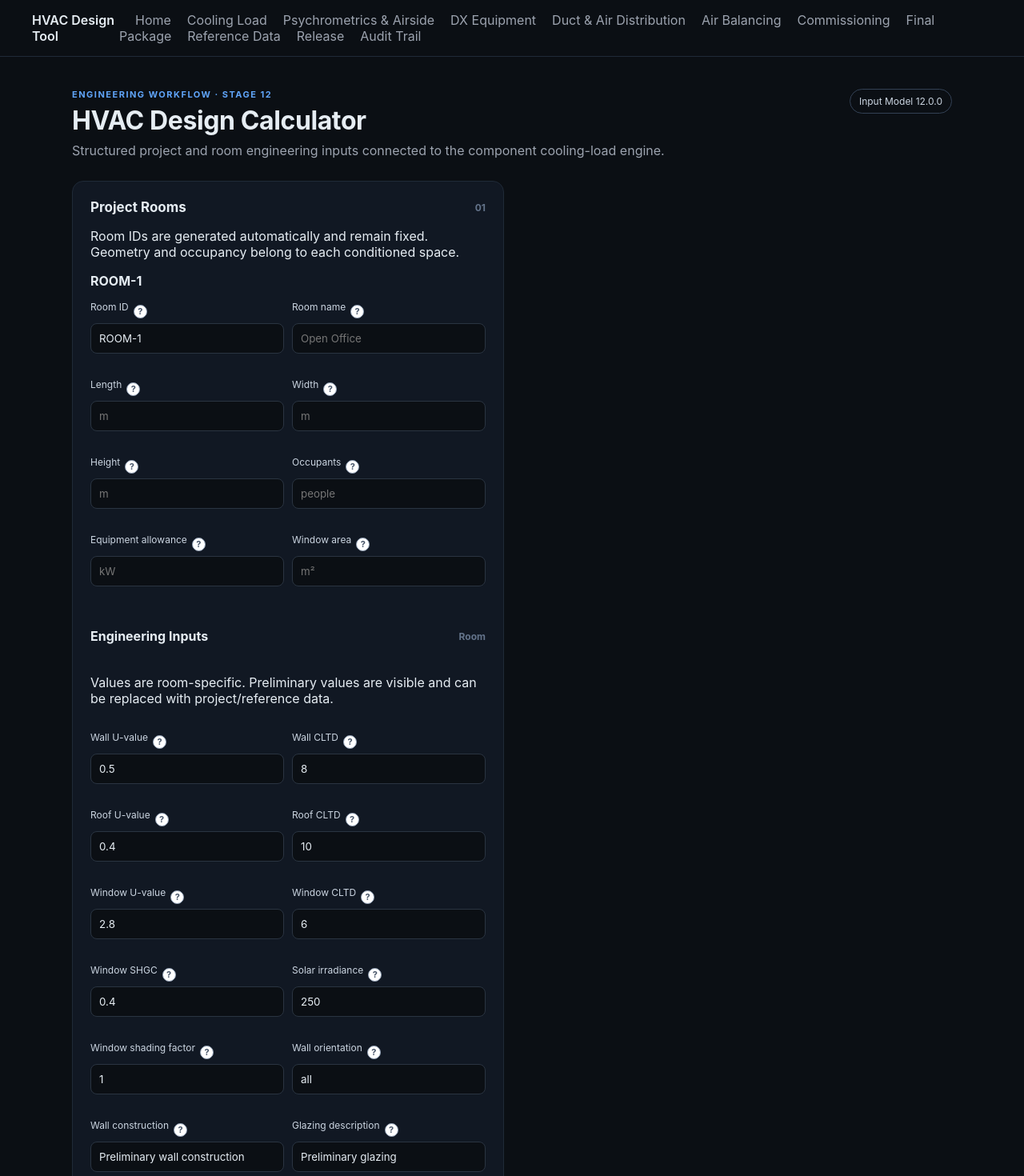
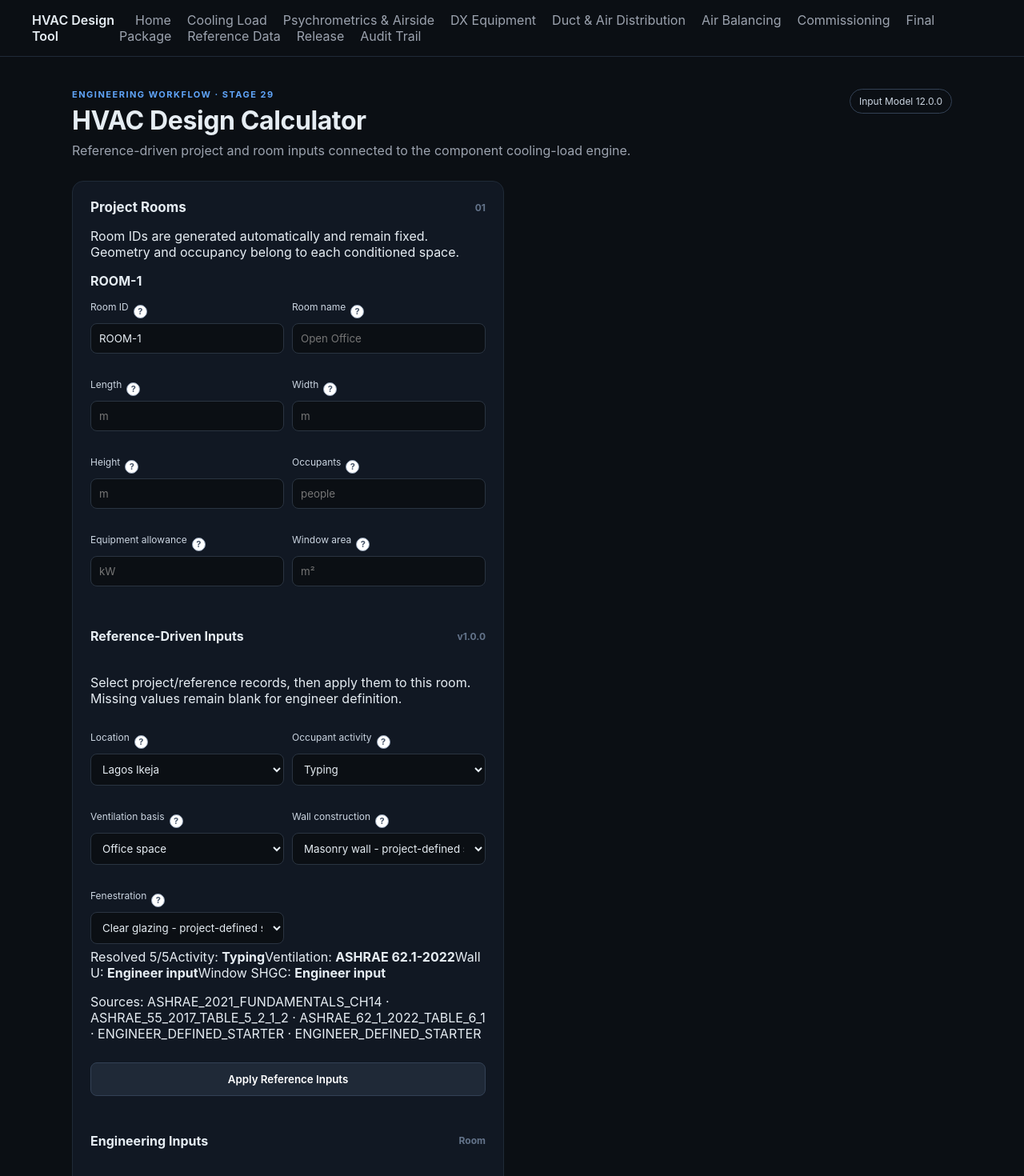
Before and after one commit to idbalorg/hvac-calculator, a React (Vite) app in the folder mep-ai-calculator/: page /calculator in a window 1280 px wide. Shown: the top 1470 px of the page at 80% size. Built offline with nearby package versions, Linux system fonts and the light colour scheme.

Commit message:
Stage 29: integrate reference-driven inputs into cooling load calculator

```diff
--- a/mep-ai-calculator/src/pages/Calculator.jsx
+++ b/mep-ai-calculator/src/pages/Calculator.jsx
@@ -5,6 +5,8 @@ import { calculateProjectCoolingLoads } from "../engineering/cooling-load/roomLo
 import { recommendHVACSystems } from "../engineering/system/systemDecision.js";
 import { buildProjectDesignConditions, listDesignConditions } from "../engineering/project/designConditions.js";
 import { createEngineeringInputs, buildEngineeringInputsForRoom, createEquipmentItem, ENGINEERING_INPUT_VERSION } from "../engineering/project/engineeringInputs.js";
+import { buildReferenceDrivenInputs } from "../engineering/reference/referenceDrivenInputs.js";
+import { DEFAULT_REFERENCE_SELECTION, default as ReferenceInputPanel } from "../components/ReferenceInputPanel.jsx";
 
 const blankRoom = (id = "ROOM-1") => ({ id, name: "", length: "", width: "", height: "", people: "", equipmentLoadKw: "", windowAreaM2: "" });
 const designConditionOptions = listDesignConditions();
@@ -15,6 +17,7 @@ const toEngineeringRoom = (room) => createRoom({ id: room.id, name: room.name, l
 export default function CoolingLoadCalculator() {
   const [rooms, setRooms] = useState([blankRoom()]);
   const [engineeringByRoom, setEngineeringByRoom] = useState({ "ROOM-1": clone(DEFAULT_INPUTS) });
+  const [referenceByRoom, setReferenceByRoom] = useState({ "ROOM-1": clone(DEFAULT_REFERENCE_SELECTION) });
   const [criteria, setCriteria] = useState({ ventilation: false, ceiling: false, outdoor: false, plant: false });
   const [zoning, setZoning] = useState("medium");
   const [designMarginPercent, setDesignMarginPercent] = useState("10");
@@ -25,6 +28,11 @@ export default function CoolingLoadCalculator() {
   const [outdoorRelativeHumidityPercent, setOutdoorRelativeHumidityPercent] = useState("75");
   const [result, setResult] = useState(null);
   const [error, setError] = useState("");
+
+  const resolvedReferenceByRoom = useMemo(() => Object.fromEntries(rooms.map((room) => {
+    const selection = referenceByRoom[room.id] || DEFAULT_REFERENCE_SELECTION;
+    return [room.id, buildReferenceDrivenInputs(selection)];
+  })), [rooms, referenceByRoom]);
 
   const summary = useMemo(() => {
     const validRooms = rooms.filter((room) => room.name && Number(room.length) > 0 && Number(room.width) > 0 && Number(room.height) > 0);
@@ -40,17 +48,45 @@ export default function CoolingLoadCalculator() {
     const id = `ROOM-${rooms.length + 1}`;
     setRooms((current) => [...current, blankRoom(id)]);
     setEngineeringByRoom((current) => ({ ...current, [id]: clone(DEFAULT_INPUTS) }));
+    setReferenceByRoom((current) => ({ ...current, [id]: clone(DEFAULT_REFERENCE_SELECTION) }));
   };
   const removeRoom = (index) => {
     if (rooms.length === 1) return;
     const removed = rooms[index];
     setRooms((current) => current.filter((_, i) => i !== index));
     setEngineeringByRoom((current) => { const next = { ...current }; delete next[removed.id]; return next; });
+    setReferenceByRoom((current) => { const next = { ...current }; delete next[removed.id]; return next; });
   };
   const updateEngineering = (roomId, section, key, value) => setEngineeringByRoom((current) => ({ ...current, [roomId]: { ...current[roomId], [section]: { ...current[roomId][section], [key]: value } } }));
   const updateEquipment = (roomId, index, key, value) => setEngineeringByRoom((current) => { const items = [...(current[roomId]?.equipment?.items || [])]; items[index] = { ...items[index], [key]: value }; return { ...current, [roomId]: { ...current[roomId], equipment: { ...current[roomId].equipment, items } } }; });
   const addEquipment = (roomId) => setEngineeringByRoom((current) => ({ ...current, [roomId]: { ...current[roomId], equipment: { ...current[roomId].equipment, items: [...current[roomId].equipment.items, createEquipmentItem({ name: "New equipment" })] } } }));
   const removeEquipment = (roomId, index) => setEngineeringByRoom((current) => ({ ...current, [roomId]: { ...current[roomId], equipment: { ...current[roomId].equipment, items: current[roomId].equipment.items.filter((_, i) => i !== index) } } }));
+  const updateReference = (roomId, key, value) => setReferenceByRoom((current) => ({ ...current, [roomId]: { ...(current[roomId] || DEFAULT_REFERENCE_SELECTION), [key]: value } }));
+
+  const applyReferenceInputs = (roomId) => {
+    const selection = referenceByRoom[roomId] || DEFAULT_REFERENCE_SELECTION;
+    const resolved = buildReferenceDrivenInputs(selection);
+    setEngineeringByRoom((current) => {
+      const base = clone(current[roomId] || DEFAULT_INPUTS);
+      const next = clone(base);
+      const ref = resolved.inputs;
+      next.people.activity = ref.people.activity || next.people.activity;
+      next.ventilation.enabled = ref.ventilation.enabled;
+      if (ref.ventilation.standard) next.ventilation.standard = ref.ventilation.standard;
+      if (ref.ventilation.zoneCategory) next.ventilation.zoneCategory = ref.ventilation.zoneCategory;
+      next.ventilation.outdoorAirPerPersonLps = ref.ventilation.outdoorAirPerPersonLps;
+      next.ventilation.outdoorAirPerAreaLpsM2 = ref.ventilation.outdoorAirPerAreaLpsM2;
+      next.ventilation.effectiveness = ref.ventilation.effectiveness;
+      if (ref.wall.uValueWm2K !== null) next.wall.uValueWm2K = ref.wall.uValueWm2K;
+      if (ref.wall.construction) next.wall.construction = ref.wall.construction;
+      if (ref.windows.uValueWm2K !== null) next.windows.uValueWm2K = ref.windows.uValueWm2K;
+      if (ref.windows.shgc !== null) next.windows.shgc = ref.windows.shgc;
+      if (ref.windows.glazing) next.windows.glazing = ref.windows.glazing;
+      return { ...current, [roomId]: next };
+    });
+    if (resolved.references.location?.designConditionId) setDesignConditionId(resolved.references.location.designConditionId);
+    if (resolved.inputs.ventilation.enabled) setCriteria((current) => ({ ...current, ventilation: true }));
+  };
 
   const calculate = () => {
     setError("");
@@ -63,18 +99,18 @@ export default function CoolingLoadCalculator() {
       const margin = Number(designMarginPercent) || 0;
       const loads = calculateProjectCoolingLoads({ rooms: engineeringRooms, engineeringByRoom: engineering, designMarginPercent: margin });
       const decision = recommendHVACSystems({ totalCoolingLoadKw: Math.max(loads.totalDesignLoadKw, 0.001), floorAreaM2: Math.max(projectSummary.floorAreaM2, 0.001), zoneCount: builtRooms.length, ventilationRequired: criteria.ventilation, zoningPriority: zoning, ceilingSpaceLimited: criteria.ceiling, outdoorUnitSpaceLimited: criteria.outdoor, centralPlantAvailable: criteria.plant });
-      setResult({ rooms: builtRooms, summary: projectSummary, loads, decision, designConditions, engineering });
+      setResult({ rooms: builtRooms, summary: projectSummary, loads, decision, designConditions, engineering, referenceByRoom: clone(referenceByRoom) });
     } catch (e) { setResult(null); setError(e.message || "Please check the project inputs."); }
   };
 
   const saveProject = () => {
     if (!result) return;
     const projects = JSON.parse(localStorage.getItem("hvac-projects") || "[]");
-    localStorage.setItem("hvac-projects", JSON.stringify([...projects, { rooms, engineeringByRoom, criteria, zoning, designMarginPercent, designConditionId, coolingPercentile, indoorDryBulbC, indoorRelativeHumidityPercent, outdoorRelativeHumidityPercent, result, date: new Date().toISOString(), inputModelVersion: ENGINEERING_INPUT_VERSION }]));
+    localStorage.setItem("hvac-projects", JSON.stringify([...projects, { rooms, engineeringByRoom, referenceByRoom, criteria, zoning, designMarginPercent, designConditionId, coolingPercentile, indoorDryBulbC, indoorRelativeHumidityPercent, outdoorRelativeHumidityPercent, result, date: new Date().toISOString(), inputModelVersion: ENGINEERING_INPUT_VERSION }]));
   };
 
   return <div className="container">
-    <div className="page-header"><div><p className="eyebrow">ENGINEERING WORKFLOW · STAGE 12</p><h1 className="title">HVAC Design Calculator</h1><p className="subtitle">Structured project and room engineering inputs connected to the component cooling-load engine.</p></div><span className="version-badge">Input Model {ENGINEERING_INPUT_VERSION}</span></div>
+    <div className="page-header"><div><p className="eyebrow">ENGINEERING WORKFLOW · STAGE 29</p><h1 className="title">HVAC Design Calculator</h1><p className="subtitle">Reference-driven project and room inputs connected to the component cooling-load engine.</p></div><span className="version-badge">Input Model {ENGINEERING_INPUT_VERSION}</span></div>
     <div className="grid calculator-grid">
       <div className="card">
         <div className="section-heading"><h3>Project Rooms</h3><span>01</span></div>
@@ -87,8 +123,9 @@ export default function CoolingLoadCalculator() {
             <Input label="Height" value={room.height} onChange={(v) => updateRoom(index, "height", v)} placeholder="m" type="number" min="0" /><Input label="Occupants" value={room.people} onChange={(v) => updateRoom(index, "people", v)} placeholder="people" type="number" min="0" />
             <Input label="Equipment allowance" value={room.equipmentLoadKw} onChange={(v) => updateRoom(index, "equipmentLoadKw", v)} placeholder="kW" type="number" min="0" /><Input label="Window area" value={room.windowAreaM2} onChange={(v) => updateRoom(index, "windowAreaM2", v)} placeholder="m²" type="number" min="0" />
           </div>
+          <ReferenceInputPanel selection={referenceByRoom[room.id] || DEFAULT_REFERENCE_SELECTION} onChange={(key, value) => updateReference(room.id, key, value)} resolved={resolvedReferenceByRoom[room.id]} onApply={() => applyReferenceInputs(room.id)} />
           <div className="section-heading compact"><h4>Engineering Inputs</h4><span>Room</span></div>
-          <p className="form-note">Values are room-specific. Preliminary values are visible and can be replaced with project/reference data.</p>
+          <p className="form-note">Values are room-specific. Reference-applied values can be replaced with explicit project/engineer inputs.</p>
           <RoomEngineeringForm roomId={room.id} inputs={engineeringByRoom[room.id]} updateEngineering={updateEngineering} updateEquipment={updateEquipment} addEquipment={addEquipment} removeEquipment={removeEquipment} />
         </div>)}
         <button type="button" className="secondary-button" onClick={addRoom}>+ Add Room</button>
@@ -112,9 +149,10 @@ export default function CoolingLoadCalculator() {
 
       {result && <div className="results-stack">
         <div className="card"><div className="section-heading"><h3>Design Conditions</h3><span>04</span></div><div className="stat"><span>Location</span><b>{result.designConditions.outdoor.location}</b></div><div className="stat"><span>Source</span><b>ASHRAE {result.designConditions.outdoor.sourceEdition}</b></div><div className="stat"><span>Cooling basis</span><b>{result.designConditions.selectedCoolingCondition.percentile === "percentile04" ? "0.4%" : result.designConditions.selectedCoolingCondition.percentile === "percentile1" ? "1%" : "2%"}</b></div><div className="stat"><span>Outdoor DB / MCWB</span><b>{result.designConditions.selectedCoolingCondition.dryBulbC} / {result.designConditions.selectedCoolingCondition.meanCoincidentWetBulbC} °C</b></div><div className="stat"><span>Indoor DB / RH</span><b>{result.designConditions.indoor.dryBulbC} °C / {result.designConditions.indoor.relativeHumidityPercent}%</b></div><div className="stat"><span>Outdoor RH input</span><b>{result.designConditions.outdoor.relativeHumidityPercent}%</b></div></div>
-        <div className="card"><div className="section-heading"><h3>Project Cooling Load</h3><span>05</span></div><div className="stat"><span>Conditioned Area</span><b>{result.summary.floorAreaM2.toFixed(2)} m²</b></div><div className="stat"><span>Room Volume</span><b>{result.summary.volumeM3.toFixed(2)} m³</b></div><div className="stat"><span>Total Occupants</span><b>{result.summary.occupants}</b></div><div className="stat"><span>Raw Cooling Load</span><b>{result.loads.totalRawLoadKw.toFixed(2)} kW</b></div><div className="stat"><span>Design Cooling Load</span><b>{result.loads.totalDesignLoadKw.toFixed(2)} kW</b></div></div>
-        <div className="card"><div className="section-heading"><h3>Room Load Schedule</h3><span>06</span></div>{result.loads.roomResults.map((room) => <div className="stat" key={room.roomId}><span>{room.roomId} · {room.roomName} · {room.geometry.floorAreaM2.toFixed(1)} m²</span><b>Raw {(room.rawLoad.totalW / 1000).toFixed(2)} kW · Design {(room.designLoad.totalW / 1000).toFixed(2)} kW</b></div>)}</div>
-        <div className="card decision-card"><div className="section-heading"><h3>System Decision</h3><span>07</span></div><div className="recommendation"><span>Recommended system</span><strong>{result.decision.recommendedLabel}</strong><small>{result.decision.confidence === "RELATIVE_HIGH" ? "Strongest rule-based option" : "Engineering review required"}</small></div><div className="ranking-list">{result.decision.options.map((option, index) => <div className={`ranking-row ${index === 0 ? "selected" : ""}`} key={option.systemType}><span className="rank">{index + 1}</span><div><b>{option.label}</b><small>{option.reasons[0] || option.warnings[0] || "Viable for further evaluation"}</small></div><strong>{option.score}</strong></div>)}</div><p className="engineering-note">{result.decision.engineeringNote}</p><button className="secondary-button" onClick={saveProject}>Save Project</button></div>
+        <div className="card"><div className="section-heading"><h3>Reference Basis</h3><span>05</span></div>{result.rooms.map((room) => { const selection = result.referenceByRoom?.[room.id]; const resolved = resolvedReferenceByRoom[room.id]; return <div className="room-card" key={room.id}><div className="stat"><span>{room.id} · {room.name}</span><b>{resolved?.metadata?.referenceDatasetVersion ? `Dataset v${resolved.metadata.referenceDatasetVersion}` : "Reference data"}</b></div><div className="stat"><span>Location / activity</span><b>{resolved?.references?.location?.name || "Not selected"} · {resolved?.references?.occupantActivity?.label || "Not selected"}</b></div><div className="stat"><span>Ventilation basis</span><b>{resolved?.references?.ventilation?.label || "Not selected"}</b></div><div className="stat"><span>Source references</span><b>{resolved?.references ? Object.values(resolved.references).filter(Boolean).map((r) => r.sourceRef).join(" · ") : "None"}</b></div></div>; })}</div>
+        <div className="card"><div className="section-heading"><h3>Project Cooling Load</h3><span>06</span></div><div className="stat"><span>Conditioned Area</span><b>{result.summary.floorAreaM2.toFixed(2)} m²</b></div><div className="stat"><span>Room Volume</span><b>{result.summary.volumeM3.toFixed(2)} m³</b></div><div className="stat"><span>Total Occupants</span><b>{result.summary.occupants}</b></div><div className="stat"><span>Raw Cooling Load</span><b>{result.loads.totalRawLoadKw.toFixed(2)} kW</b></div><div className="stat"><span>Design Cooling Load</span><b>{result.loads.totalDesignLoadKw.toFixed(2)} kW</b></div></div>
+        <div className="card"><div className="section-heading"><h3>Room Load Schedule</h3><span>07</span></div>{result.loads.roomResults.map((room) => <div className="stat" key={room.roomId}><span>{room.roomId} · {room.roomName} · {room.geometry.floorAreaM2.toFixed(1)} m²</span><b>Raw {(room.rawLoad.totalW / 1000).toFixed(2)} kW · Design {(room.designLoad.totalW / 1000).toFixed(2)} kW</b></div>)}</div>
+        <div className="card decision-card"><div className="section-heading"><h3>System Decision</h3><span>08</span></div><div className="recommendation"><span>Recommended system</span><strong>{result.decision.recommendedLabel}</strong><small>{result.decision.confidence === "RELATIVE_HIGH" ? "Strongest rule-based option" : "Engineering review required"}</small></div><div className="ranking-list">{result.decision.options.map((option, index) => <div className={`ranking-row ${index === 0 ? "selected" : ""}`} key={option.systemType}><span className="rank">{index + 1}</span><div><b>{option.label}</b><small>{option.reasons[0] || option.warnings[0] || "Viable for further evaluation"}</small></div><strong>{option.score}</strong></div>)}</div><p className="engineering-note">{result.decision.engineeringNote}</p><button className="secondary-button" onClick={saveProject}>Save Project</button></div>
       </div>}
     </div>
   </div>;
@@ -137,7 +175,7 @@ function RoomEngineeringForm({ roomId, inputs, updateEngineering, updateEquipmen
     </div>
     <div className="section-heading compact"><h4>Ventilation</h4><span>Room</span></div>
     <div className="checks"><Check label="Include mechanical ventilation load" checked={safe.ventilation.enabled} onChange={(v) => updateEngineering(roomId, "ventilation", "enabled", v)} /></div>
-    <div className="input-grid"><Input label="Ventilation standard/basis" value={safe.ventilation.standard} onChange={(v) => updateEngineering(roomId, "ventilation", "standard", v)} placeholder="Reference" /><Input label="Zone category" value={safe.ventilation.zoneCategory} onChange={(v) => updateEngineering(roomId, "ventilation", "zoneCategory", v)} placeholder="Category" /><Input label="Outdoor air/person" value={safe.ventilation.outdoorAirPerPersonLps} onChange={(v) => updateEngineering(roomId, "ventilation", "outdoorAirPerPersonLps", v)} type="number" min="0" placeholder="L/s-person" /><Input label="Outdoor air/area" value={safe.ventilation.outdoorAirPerAreaLpsM2} onChange={(v) => updateEngineering(roomId, "ventilation", "outdoorAirPerAreaLpsM2", v)} type="number" min="0" placeholder="L/s-m²" /><Input label="Ventilation effectiveness" value={safe.ventilation.effectiveness} onChange={(v) => updateEngineering(roomId, "ventilation", "effectiveness", v)} type="number" min="0.01" placeholder="factor" /></div>
+    <div className="input-grid"><div><label>Ventilation standard/basis</label><input value={safe.ventilation.standard ?? ""} onChange={(e) => updateEngineering(roomId, "ventilation", "standard", e.target.value)} placeholder="Reference" /></div><div><label>Zone category</label><input value={safe.ventilation.zoneCategory ?? ""} onChange={(e) => updateEngineering(roomId, "ventilation", "zoneCategory", e.target.value)} placeholder="Category" /></div><Input label="Outdoor air/person" value={safe.ventilation.outdoorAirPerPersonLps} onChange={(v) => updateEngineering(roomId, "ventilation", "outdoorAirPerPersonLps", v)} type="number" min="0" placeholder="L/s-person" /><Input label="Outdoor air/area" value={safe.ventilation.outdoorAirPerAreaLpsM2} onChange={(v) => updateEngineering(roomId, "ventilation", "outdoorAirPerAreaLpsM2", v)} type="number" min="0" placeholder="L/s-m²" /><Input label="Ventilation effectiveness" value={safe.ventilation.effectiveness} onChange={(v) => updateEngineering(roomId, "ventilation", "effectiveness", v)} type="number" min="0.01" placeholder="factor" /></div>
     <div className="section-heading compact"><h4>Infiltration</h4><span>Room</span></div>
     <div className="checks"><Check label="Include infiltration load" checked={safe.infiltration.enabled} onChange={(v) => updateEngineering(roomId, "infiltration", "enabled", v)} /></div>
     <div className="input-grid"><div><label>Infiltration method</label><select value={safe.infiltration.method} onChange={(e) => updateEngineering(roomId, "infiltration", "method", e.target.value)}><option value="ACH">Air changes per hour</option><option value="AIRFLOW">Direct airflow</option></select></div><Input label="Infiltration ACH" value={safe.infiltration.airChangesPerHour} onChange={(v) => updateEngineering(roomId, "infiltration", "airChangesPerHour", v)} type="number" min="0" placeholder="ACH" /><Input label="Infiltration airflow" value={safe.infiltration.airflowLps} onChange={(v) => updateEngineering(roomId, "infiltration", "airflowLps", v)} type="number" min="0" placeholder="L/s" /></div>
```
